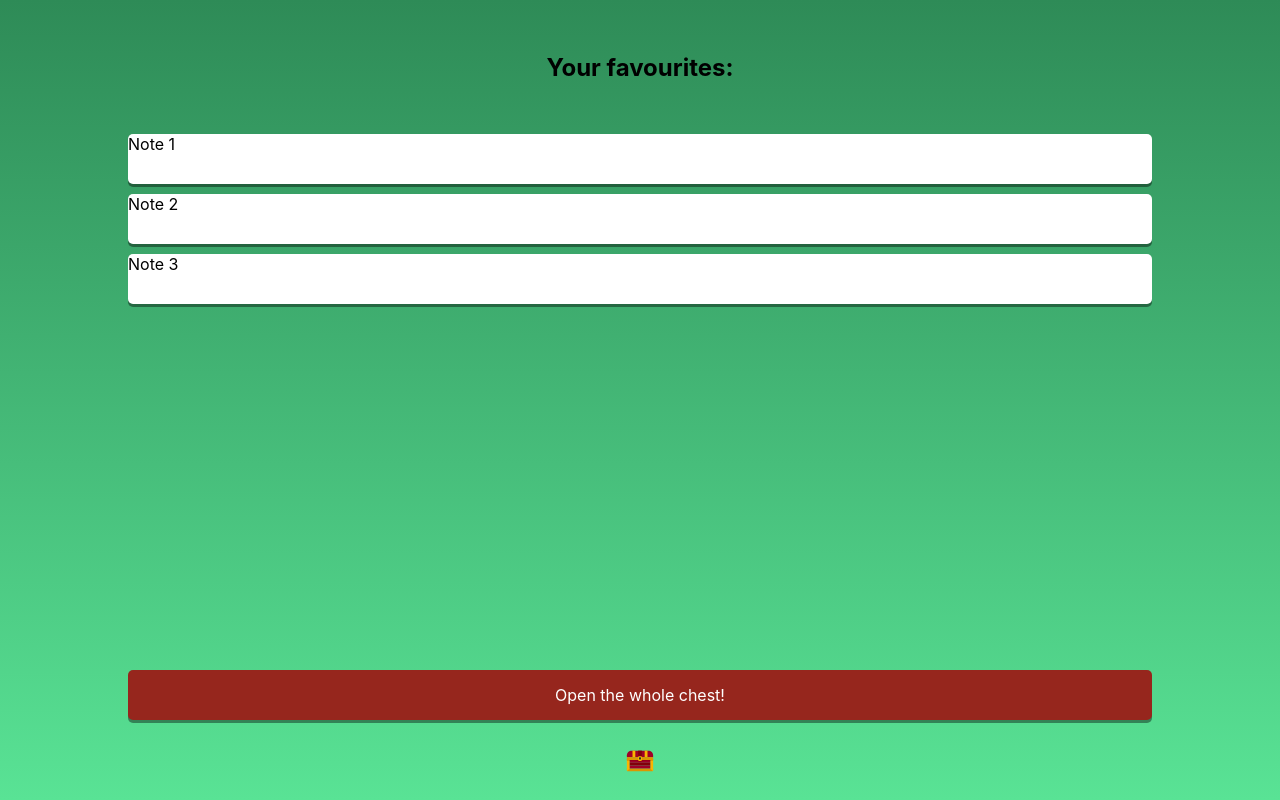
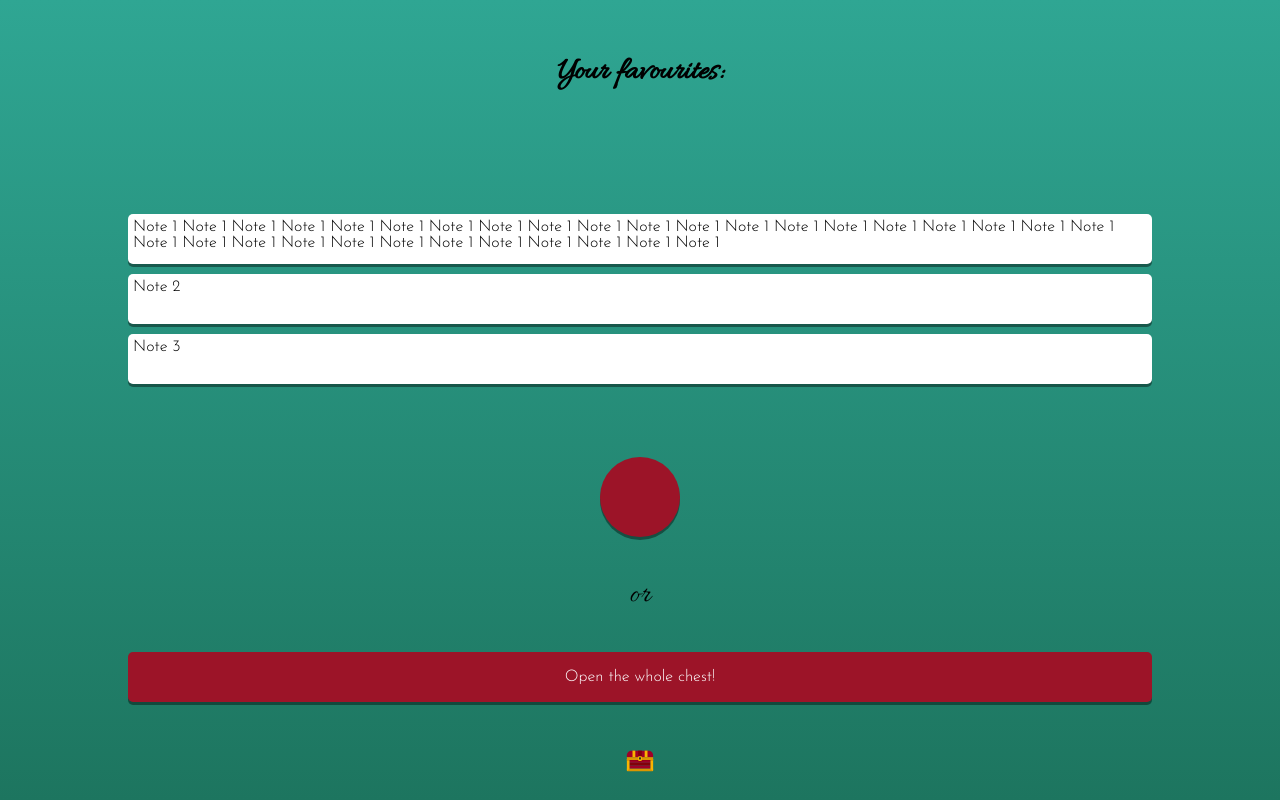
Before and after one commit to solarlime/chest-of-notes, a website built with webpack: page src/index.html in a window 1280 px wide. Built offline with nearby package versions, Linux system fonts and the light colour scheme.

Commit message:
Improved two first screens #2

```diff
--- a/src/css/style.css
+++ b/src/css/style.css
@@ -1,24 +1,35 @@
+@import url('https://fonts.googleapis.com/css2?family=Allura&family=Josefin+Sans:wght@300&display=swap');
+
 :root {
-    --font: "Inter", Arial, sans-serif;
+    --font-accent: "Allura", Brush Script MT, cursive;
+    --font-common: "Josefin Sans", Tahoma, sans-serif;
     --height: calc(var(--vh, 1vh) * 100);
     --button: 50px;
+    --circle: 30%;
 }
 
 * {
     padding: 0;
     margin: 0;
-    font-family: var(--font);
+    font-family: var(--font-common);
 }
 
 body {
     position: relative;
     height: 100vh;
     height: var(--height);
-    background: linear-gradient(to top, #59E395, #2E8B57);
+    background: linear-gradient(to top, #1d755f, #2fa693);
 }
 
 ul {
     list-style: none;
+}
+
+button {
+    padding: 0;
+    margin: 0;
+    border: 0;
+    background: 0;
 }
 
 .header {
@@ -35,10 +46,6 @@ ul {
     height: 30px;
 }
 
-/*.header-text {*/
-/*    font-size: 1rem;*/
-/*}*/
-
 .app {
     display: flex;
     height: calc(var(--height) - 10vh);
@@ -51,7 +58,7 @@ ul {
     display: flex;
     flex-direction: column;
     align-items: center;
-    min-width: 100%;
+    flex-shrink: 0;
     width: 100%;
     height: 100%;
     box-sizing: border-box;
@@ -59,66 +66,111 @@ ul {
     scroll-snap-stop: always;
 }
 
-.add-list, .main-wrapper{
-    display: flex;
-    flex-direction: column;
-    align-items: center;
-    justify-content: center;
-    width: inherit;
-    height: inherit;
-}
-
-.add-list-item {
-    display: flex;
-    align-items: center;
-    justify-content: center;
-    width: 150px;
-    height: 150px;
-    background: #96261D;
-    margin: 0 0 10px 0;
-    border-radius: 50%;
-    color: white;
-    box-shadow: rgba(0, 0, 0, 0.4) 0 3px;
-}
-
-.main-wrapper {
-    height: 100%;
-}
-
-.main-list-wrapper {
-    width: inherit;
-    height: calc(100% - var(--button));
-}
-
 .main-list-header, .add-list-header {
     display: flex;
     align-items: center;
     justify-content: center;
     height: 20%;
+    font-family: var(--font-accent);
+    font-size: 2rem;
 }
 
-/* TODO: sizes are different. Fix it! */
-
-.main-list {
+.add-list, .main-wrapper {
     display: flex;
     flex-direction: column;
     align-items: center;
+    justify-content: center;
+    width: 80%;
     height: 80%;
 }
 
+.add-list-item {
+    position: relative;
+    display: flex;
+    align-items: center;
+    justify-content: center;
+    margin: 0 0 10px 0;
+}
+
+.add-list-item:last-child {
+    margin: 0;
+}
+
+.add-list-item-button {
+    position: absolute;
+    display: flex;
+    align-items: center;
+    justify-content: center;
+    top: 0;
+    left: 0;
+    width: 100%;
+    height: 100%;
+}
+
+.add-list-item-button-svg {
+    fill: #FFFFFF;
+    width: 40%;
+}
+
+.main-list-wrapper {
+    display: flex;
+    flex-direction: column;
+    justify-content: center;
+    align-items: center;
+    width: 100%;
+    height: calc(100% - var(--button) - 20% - 20% - 10px);
+    box-sizing: border-box;
+    margin: 0 0 10px 0;
+    overflow: scroll;
+}
+
 .main-list-item {
-    width: 80%;
-    height: 50px;
+    width: 100%;
+    min-height: 50px;
     background: white;
+    padding: 5px;
     margin: 0 0 10px 0;
     border-radius: 5px;
+    box-sizing: border-box;
     box-shadow: rgba(0, 0, 0, 0.4) 0 3px;
 }
 
+.main-go-to-add, .add-list-item {
+    width: var(--circle);
+    max-width: 120px;
+    background: #9c1428;
+    color: white;
+    font: inherit;
+    border-radius: 50%;
+    border: 0;
+    box-shadow: rgba(0, 0, 0, 0.4) 0 3px;
+}
+
+.main-go-to-add {
+    width: 20%;
+    max-width: 80px;
+}
+
+.main-go-to-add:after, .add-list-item:after {
+    content: "";
+    display: block;
+    padding-top: 100%;
+}
+
+.choice {
+    display: flex;
+    align-items: center;
+    justify-content: center;
+    height: 20%;
+    width: 100%;
+    font-family: var(--font-accent);
+    font-size: 2rem;
+}
+
 .main-go-to-notes {
-    width: 80%;
+    width: 100%;
     height: var(--button);
-    background: #96261D;
+    background: #9c1428;
     color: white;
     font: inherit;
     border-radius: 5px;
--- a/src/index.html
+++ b/src/index.html
@@ -15,22 +15,45 @@
     <section class="app-screen add">
         <h2 class="add-list-header">Add something!</h2>
         <ul class="add-list">
-            <li class="add-list-item audio">Audio</li>
-            <li class="add-list-item video">Video</li>
-            <li class="add-list-item text">Text</li>
+            <li class="add-list-item">
+                <button class="add-list-item-button">
+                    <svg class="add-list-item-button-svg" xmlns="http://www.w3.org/2000/svg" xmlns:xlink="http://www.w3.org/1999/xlink" version="1.1" id="Capa_1" x="0px" y="0px" viewBox="0 0 435.2 435.2"  xml:space="preserve">
+                        <g><g><path d="M356.864,224.768c0-8.704-6.656-15.36-15.36-15.36s-15.36,6.656-15.36,15.36c0,59.904-48.64,108.544-108.544,108.544    c-59.904,0-108.544-48.64-108.544-108.544c0-8.704-6.656-15.36-15.36-15.36c-8.704,0-15.36,6.656-15.36,15.36    c0,71.168,53.248,131.072,123.904,138.752v40.96h-55.808c-8.704,0-15.36,6.656-15.36,15.36s6.656,15.36,15.36,15.36h142.336    c8.704,0,15.36-6.656,15.36-15.36s-6.656-15.36-15.36-15.36H232.96v-40.96C303.616,355.84,356.864,295.936,356.864,224.768z"/></g></g>
+                        <g><g><path d="M217.6,0c-47.104,0-85.504,38.4-85.504,85.504v138.752c0,47.616,38.4,85.504,85.504,86.016    c47.104,0,85.504-38.4,85.504-85.504V85.504C303.104,38.4,264.704,0,217.6,0z"/></g></g>
+                    </svg>
+                </button>
+            </li>
+            <li class="add-list-item">
+                <button class="add-list-item-button">
+                    <svg class="add-list-item-button-svg" xmlns="http://www.w3.org/2000/svg" xmlns:xlink="http://www.w3.org/1999/xlink" version="1.1" id="Capa_1" x="0px" y="0px" viewBox="0 0 455.168 455.168" style="enable-background:new 0 0 455.168 455.168;" xml:space="preserve">
+                        <g><g><path d="M446.464,118.528c-5.12-3.072-11.264-3.072-16.384,0l-82.944,50.176v-10.752c0-33.28-27.136-60.416-60.416-60.416H60.416    C27.136,97.536,0,124.672,0,157.952v139.264c0,33.28,27.136,60.416,60.416,60.416H286.72c33.28,0,60.416-27.136,60.416-60.416    v-15.872l82.944,49.664c7.68,4.608,17.92,2.048,22.528-5.632c1.536-2.56,2.56-5.632,2.56-8.704V132.864    C454.656,127.232,451.584,121.6,446.464,118.528z"/></g></g>
+                    </svg>
+                </button>
+            </li>
+            <li class="add-list-item">
+                <button class="add-list-item-button">
+                    <svg class="add-list-item-button-svg" xmlns="http://www.w3.org/2000/svg" xmlns:xlink="http://www.w3.org/1999/xlink" version="1.1" id="Capa_1" x="0px" y="0px" viewBox="0 0 394.69 394.69" style="enable-background:new 0 0 394.69 394.69;" xml:space="preserve">
+                        <g><g><rect x="67.071" y="127.783" transform="matrix(0.7071 -0.7071 0.7071 0.7071 -81.2718 197.5973)" width="261.629" height="138.239"/></g></g>
+                        <g><g><path d="M388.801,78.658L316.609,5.442c-7.168-7.168-18.432-7.168-25.088-0.512c0,0,0,0-0.512,0.512l-31.744,31.744l97.792,98.304    l31.744-31.744C395.969,96.578,395.969,85.314,388.801,78.658z"/></g></g>
+                        <g><g><path d="M42.177,261.954L1.729,370.498c-3.584,9.216,1.024,19.456,10.24,23.04c4.096,1.536,8.704,1.536,12.8,0l108.544-40.96    L42.177,261.954z"/></g></g>
+                    </svg>
+                </button>
+            </li>
         </ul>
     </section>
     <section class="app-screen main">
+        <h2 class="main-list-header">Your favourites:</h2>
         <div class="main-wrapper">
             <div class="main-list-wrapper">
-                <h2 class="main-list-header">Your favourites:</h2>
                 <ul class="main-list">
-                    <li class="main-list-item">Note 1</li>
+                    <li class="main-list-item">Note 1 Note 1 Note 1 Note 1 Note 1 Note 1 Note 1 Note 1 Note 1 Note 1 Note 1 Note 1 Note 1 Note 1 Note 1 Note 1 Note 1 Note 1 Note 1 Note 1 Note 1 Note 1 Note 1 Note 1 Note 1 Note 1 Note 1 Note 1 Note 1 Note 1 Note 1 Note 1</li>
                     <li class="main-list-item">Note 2</li>
                     <li class="main-list-item">Note 3</li>
                 </ul>
             </div>
-            <button class="main-go-to-notes">Open the whole chest!</button>
+            <button class="main-go-to-add" type="button"></button>
+            <p class="choice">or</p>
+            <button class="main-go-to-notes" type="button">Open the whole chest!</button>
         </div>
     </section>
     <section class="app-screen notes">Notes screen</section>
```
